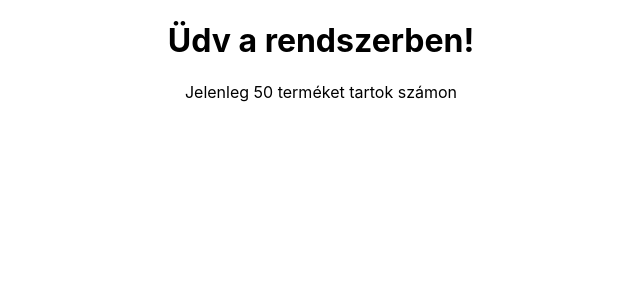
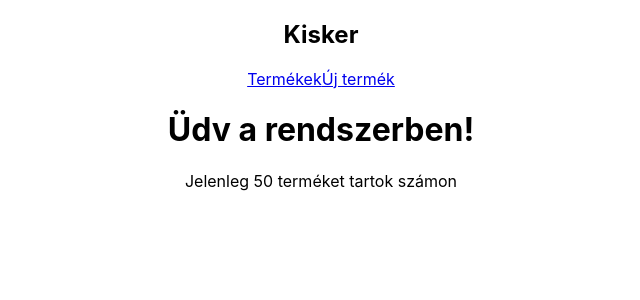
Before and after one commit to molbazsa/shopping, a React (Create React App) app: page / in a window 1280 px wide. Shown: the top 300 px of the page, without its empty margins (319-959 px from the left). Built offline with nearby package versions, Linux system fonts and the light colour scheme.

Commit message:
multiple components

```diff
--- a/src/App.js
+++ b/src/App.js
@@ -1,13 +1,14 @@
 import "./App.css";
+import Navbar from "./Navbar";
+import Products from "./Products";
 
 function App() {
-  const title = "Üdv a rendszerben!";
-  const products = 50;
-
   return (
     <div className="App">
-      <h1>{title}</h1>
-      <p>Jelenleg {products} terméket tartok számon</p>
+      <Navbar />
+      <main>
+        <Products />
+      </main>
     </div>
   );
 }
--- /dev/null
+++ b/src/Navbar.js
@@ -0,0 +1,13 @@
+function Navbar() {
+  return (
+    <nav className="Navbar">
+      <h1>Kisker</h1>
+      <div className="links">
+        <a href="/">Termékek</a>
+        <a href="/create">Új termék</a>
+      </div>
+    </nav>
+  );
+}
+
+export default Navbar;
--- /dev/null
+++ b/src/Products.js
@@ -0,0 +1,13 @@
+function Products() {
+  const title = "Üdv a rendszerben!";
+  const products = 50;
+
+  return (
+    <div className="Products">
+      <h1>{title}</h1>
+      <p>Jelenleg {products} terméket tartok számon</p>
+    </div>
+  );
+}
+
+export default Products;
```
